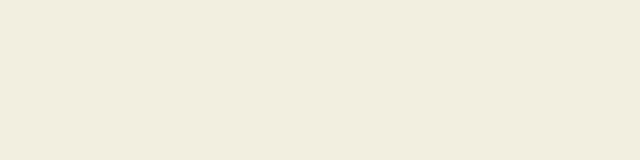
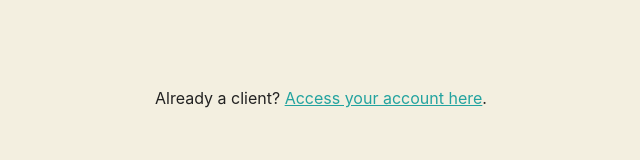
Before and after one commit to kettlelabs/kettlelabs.github.io, a plain HTML site: page pricing.html in a window 1280 px wide. Shown: the whole page, without its empty margins (319-959 px from the left). Drawn offline with Linux system fonts and the light colour scheme.

Commit message:
Update pricing.html
add link to customer portal

```diff
--- a/pricing.html
+++ b/pricing.html
@@ -5,17 +5,26 @@
     <meta name="viewport" content="width=device-width, initial-scale=1.0">
     <meta http-equiv="X-UA-Compatible" content="ie=edge">
     <title>Kettle Labs Managed Service</title>
-
+    <!-- https://colorhunt.co/palette/f3efe043424222222222a39f -->
     <style>
       body {
         padding-top:64px;
         background-color:#F3EFE0;
+        color:#222222;
+        font-family: -apple-system,BlinkMacSystemFont,Segoe UI,Roboto,Helvetica Neue,Ubuntu,sans-serif
+      }
+      a,a:visited {
+        color:#22A39F;
+      }
+      p {
+        text-align:center;
       }
     </style>
     <script async src="https://js.stripe.com/v3/pricing-table.js"></script>
   </head>
   <body>
+    <stripe-pricing-table pricing-table-id="prctbl_1NYF52CgxpbhWgdJ2y3mLprW" publishable-key="pk_live_KTCwTnsbuUhRbfvMFMQtAoaJ"></stripe-pricing-table>
+    <p>Already a client? <a href="https://billing.stripe.com/p/login/bIY9AN1iz8Sv9Fe000">Access your account here</a>.</p>
 
-    <stripe-pricing-table pricing-table-id="prctbl_1NYF52CgxpbhWgdJ2y3mLprW" publishable-key="pk_live_KTCwTnsbuUhRbfvMFMQtAoaJ"></stripe-pricing-table>
   </body>
 </html>
```
